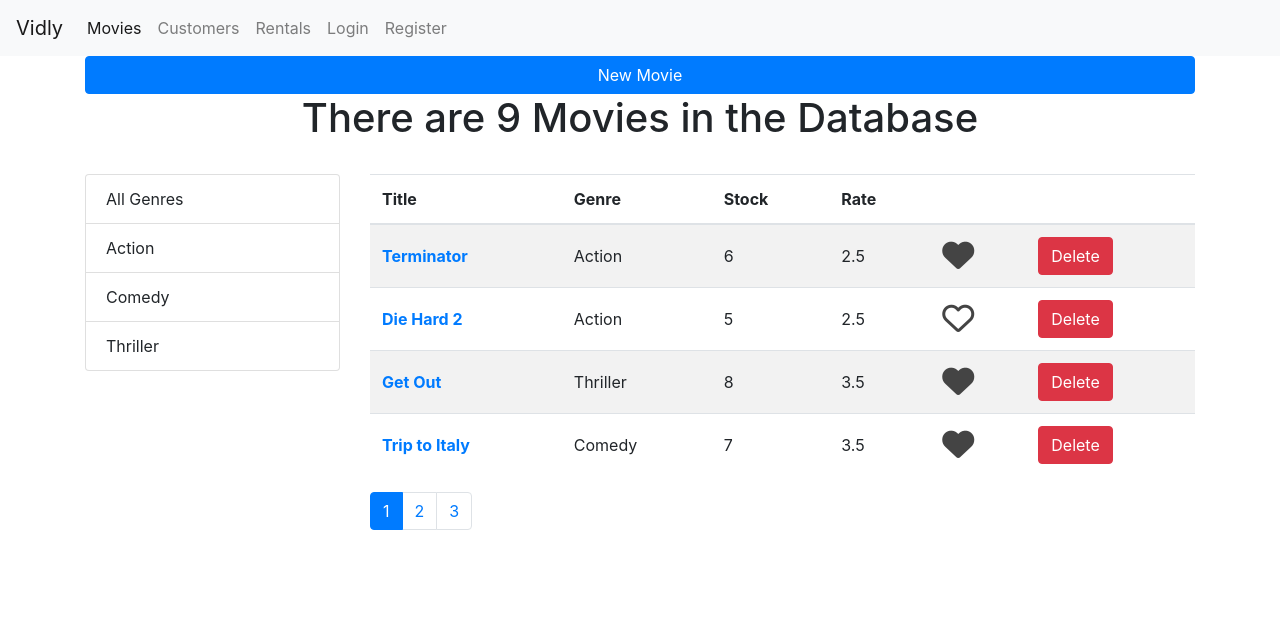
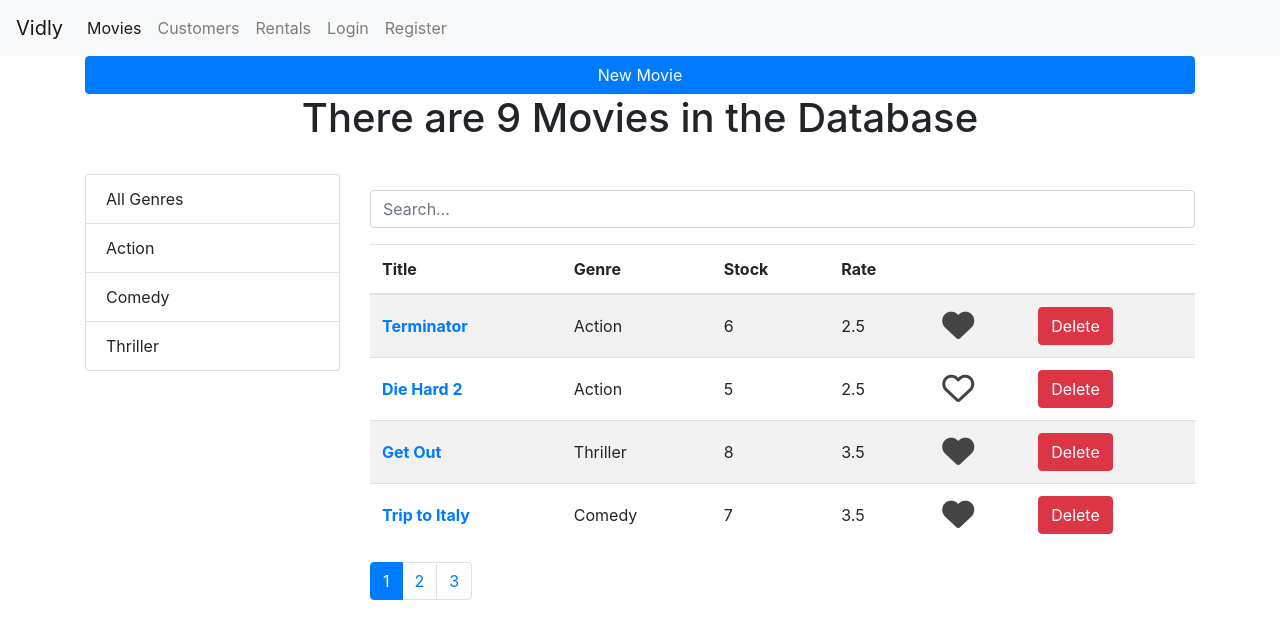
Before and after one commit to jasonlord/VidlyAppFrontEnd, a React (Create React App) app: page /movies in a window 1280 px wide. Shown: the top 638 px of the page. Built offline with nearby package versions, Linux system fonts and the light colour scheme.

Commit message:
added the searchbox, mainly by copying his code in

```diff
--- a/src/components/movies.jsx
+++ b/src/components/movies.jsx
@@ -5,6 +5,7 @@
 import Paginate from "./paginate";
 import ListGroup from "./listGroup";
 import MovieTable from "./movieTable";
+import Searchbox from "./searchbox";
 import NavBar from "./navbar";
 import { Link } from "react-router-dom";
 
@@ -14,7 +15,9 @@
     genres: [],
     pageSize: 4,
     currentPage: 1,
-    sortColumn: { path: "path", order: "asc" }
+    sortColumn: { path: "path", order: "asc" },
+    searchQuery: "",
+    selectedGenre: null
   };
 
   componentDidMount() {
@@ -34,6 +37,10 @@
     this.setState({ movies });
   };
 
+  handleSearch = query => {
+    this.setState({ searchQuery: query, selectedGenre: null, currentPage: 1 });
+  };
+
   handleDeleteButtonClick = movie => {
     const movies = this.state.movies.filter(m => m._id !== movie._id);
     this.setState({ movies });
@@ -50,7 +57,7 @@
   };
 
   handleGenreSelect = genre => {
-    this.setState({ selectedGenre: genre, currentPage: 1 });
+    this.setState({ selectedGenre: genre, searchQuery: "", currentPage: 1 });
   };
 
   filterMovies = (selectedGenre, movies) => {
@@ -75,10 +82,18 @@
       pageSize,
       currentPage,
       selectedGenre,
-      sortColumn
+      sortColumn,
+      searchQuery
     } = this.state; // object destructuring
 
-    const filteredMovies = this.filterMovies(selectedGenre, movies);
+    let filteredMovies = this.filterMovies(selectedGenre, movies);
+
+    if (searchQuery)
+      filteredMovies = movies.filter(m =>
+        m.title.toLowerCase().startsWith(searchQuery.toLowerCase())
+      );
+    else if (selectedGenre && selectedGenre._id)
+      filteredMovies = movies.filter(m => m.genre._id === selectedGenre._id);
 
     const sorted = _.orderBy(
       filteredMovies,
@@ -114,7 +129,9 @@
                 onItemSelect={this.handleGenreSelect}
               />
             </div>
+
             <div className="col-9">
+              <Searchbox value={searchQuery} onChange={this.handleSearch} />
               <MovieTable
                 paginatedMovies={paginatedMovies}
                 handleLikeClick={this.handleLikeClick}
--- /dev/null
+++ b/src/components/searchbox.jsx
@@ -0,0 +1,16 @@
+import React from "react";
+
+const Searchbox = ({ value, onChange }) => {
+  return (
+    <input
+      type="text"
+      name="query"
+      className="form-control my-3"
+      placeholder="Search..."
+      value={value}
+      onChange={e => onChange(e.currentTarget.value)}
+    />
+  );
+};
+
+export default Searchbox;
```
